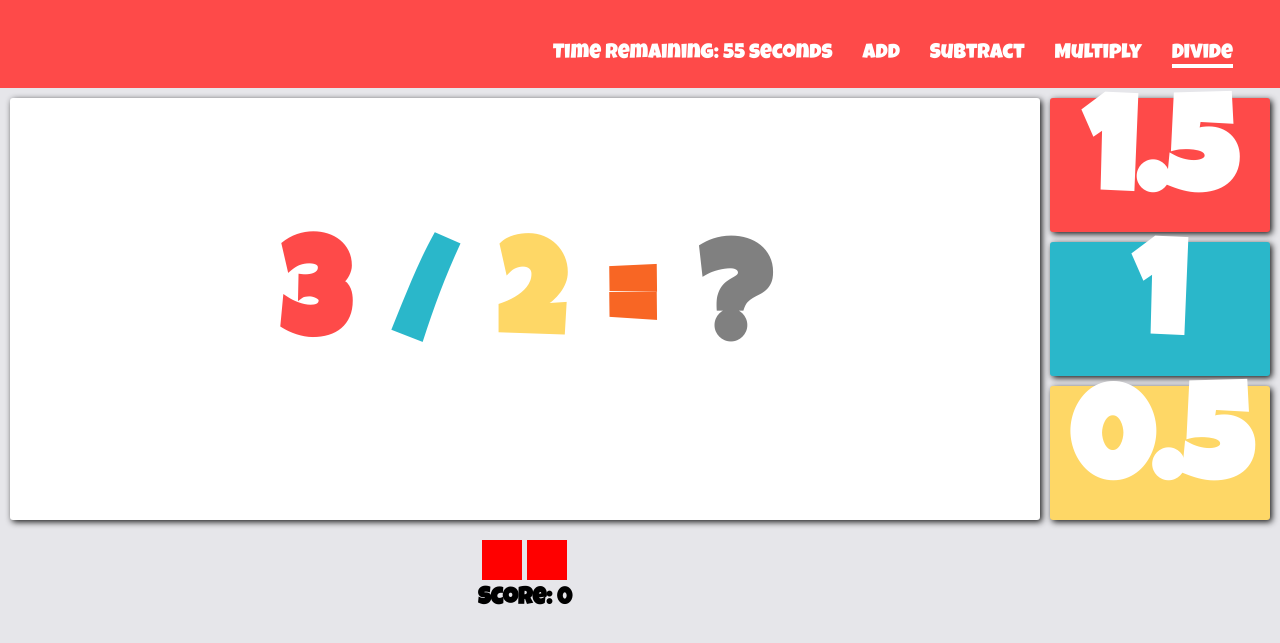
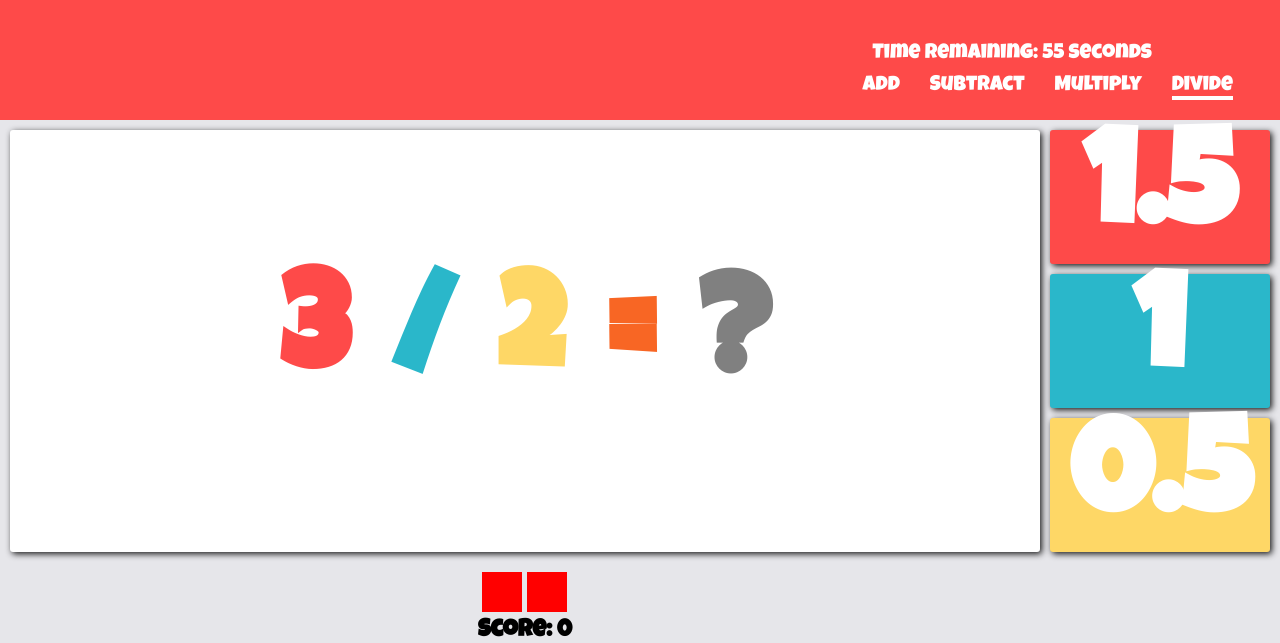
Before and after one commit to Krunal-375/Ro706.github.io, a plain HTML site: page divide.html in a window 1280 px wide. Shown: the part 174-817 px from the top of the page. Drawn offline with Linux system fonts and the light colour scheme.

Commit message:
Update divide.html

```diff
--- a/divide.html
+++ b/divide.html
@@ -25,7 +25,8 @@
       <div class="nav">
         <nav>
           <ul>
-            <li><div class="timer">Time remaining: <span id="time-remaining">60</span> seconds</div></li>
+            <li><center><div class="timer">Time remaining: <span id="time-remaining">60</span> seconds</div></center>
+            </li><br><br>
             <li><a href="add.html">Add</a></li>
             <li><a href="subtract.html">Subtract</a></li>
             <li><a href="multiply.html">Multiply</a></li>
```
